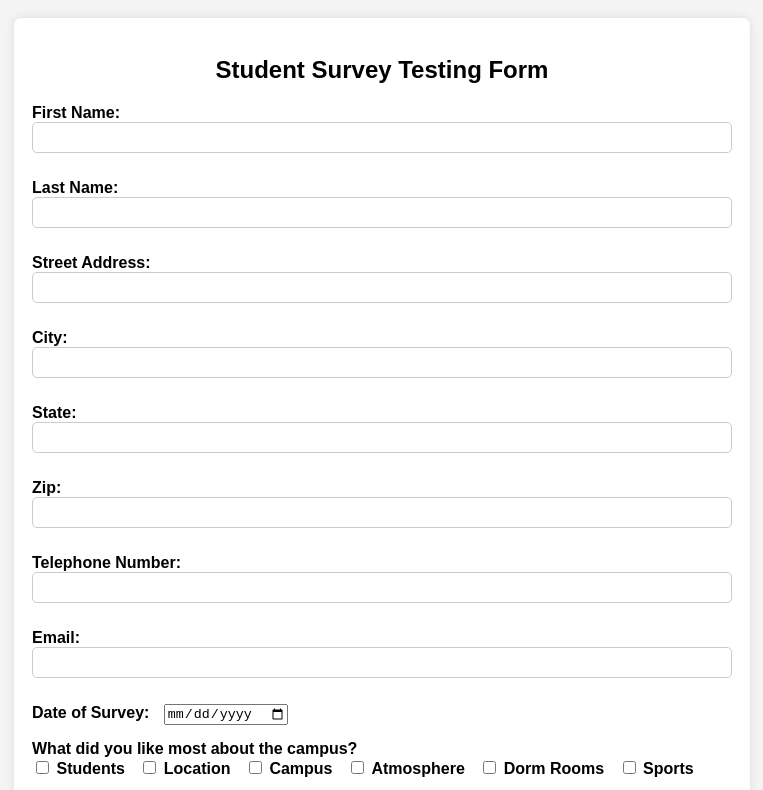
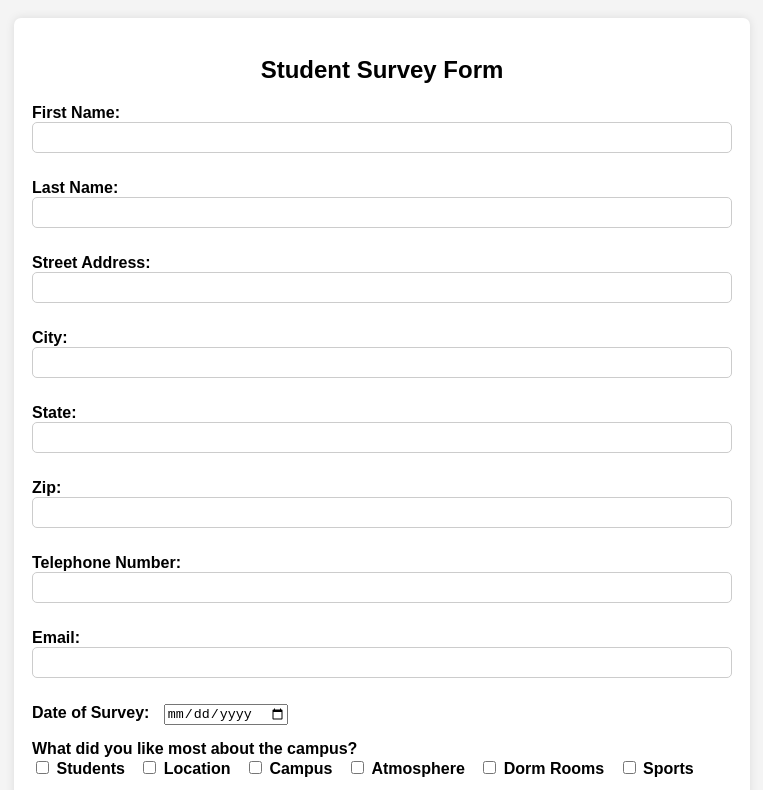
Before and after one commit to MSR14/SWE645-HW2, a plain HTML site: page index.html in a window 1280 px wide. Shown: the top 790 px of the page, without its empty margins (258-1021 px from the left). Drawn offline with Linux system fonts and the light colour scheme.

Commit message:
Updated index.html

```diff
--- a/index.html
+++ b/index.html
@@ -50,7 +50,7 @@
   </head>
   <body>
     <div class="container">
-      <h2>Student Survey Testing Form</h2>
+      <h2>Student Survey Form</h2>
       <form action="#" method="post">
         <div class="form-group">
           <label for="firstName">First Name:</label>
```
